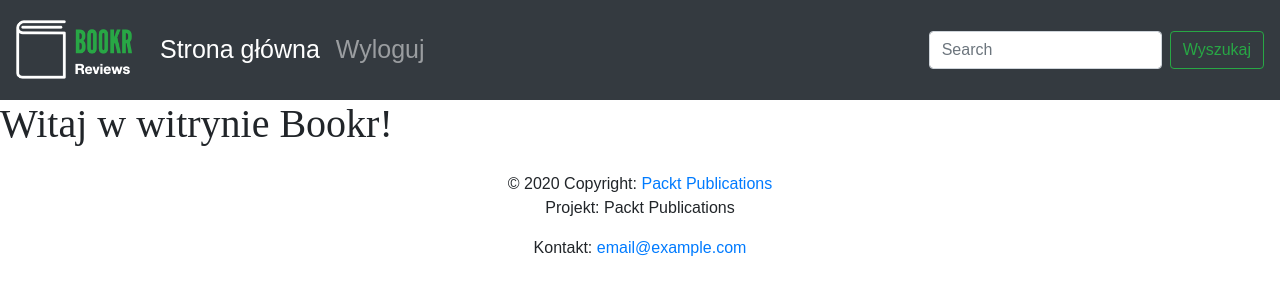
After one commit to DevJa318/bookr, a Django app: template reviews/templates/reviews/base.html in a window 1280 px wide. The commit adds this page. Shown: the top 300 px of the page. Run offline with Django 4.2, Linux system fonts and the light colour scheme; the template is opened without the code that fills it, so the values that code supplies are empty; some libraries are stand-ins or nearby versions; some web fonts are replaced.

Commit message:
Koniec Rozdziału 5. Dodano pliki statyczne - logo.png Wszystko poprawione

```diff
--- a/bookr/settings.py
+++ b/bookr/settings.py
@@ -117,6 +117,7 @@
 # https://docs.djangoproject.com/en/4.1/howto/static-files/
 
 STATIC_URL = 'static/'
+STATICFILES_DIRS = [os.path.join(BASE_DIR, 'static')]
 
 # Default primary key field type
 # https://docs.djangoproject.com/en/4.1/ref/settings/#default-auto-field
--- /dev/null
+++ b/reviews/templates/reviews/base.html
@@ -0,0 +1,3 @@
+{% extends 'base.html' %}
+{% load static %}
+{% block brand %}<img src="{% static 'reviews/logo.png' %}">{% endblock %}
--- a/reviews/templates/reviews/book_info.html
+++ b/reviews/templates/reviews/book_info.html
@@ -1,4 +1,4 @@
-{% extends 'base.html' %}
+{% extends 'reviews/base.html' %}
 
 {% block content %}
     <br>
--- a/reviews/templates/reviews/book_list.html
+++ b/reviews/templates/reviews/book_list.html
@@ -1,4 +1,4 @@
-{% extends 'base.html' %}
+{% extends 'reviews/base.html' %}
 
 {% block content %}
 <ul class="list-group">
--- a/reviews/urls.py
+++ b/reviews/urls.py
@@ -4,6 +4,7 @@
 
 
 urlpatterns = [
+    path('', views.index),
     path('books/', views.book_list, name='book_list'),
     path('books/<int:id>/', views.book_info, name='book-info'),
     path('book-search/', views.book_search, name='book_search'),
--- /dev/null
+++ b/static/main.css
@@ -0,0 +1,21 @@
+.navbar {
+    min-height: 100px;
+    font-size: 25px;
+}
+.navbar-brand {
+    font-size: 25px;
+}
+.navbar-brand > img {
+      height: 60px;
+}
+
+
+body {
+    font-family: 'Source Sans Pro', sans-serif;
+    background-color: #e8efe6
+    color: #393939
+    }
+
+h1, h2, h3, h4, h5, h6 {
+    font-family: 'Libre Baskerville', serif;
+    }
--- a/templates/base.html
+++ b/templates/base.html
@@ -13,18 +13,12 @@
     <link rel="stylesheet" href="https://cdnjs.cloudflare.com/ajax/libs/font-awesome/4.7.0/css/font-awesome.min.css">
 
     <title>Recenzja książki</title>
-    <style type="text/css">
-      .navbar {
-        min-height: 100px;
-        font-size: 25px;
-      }
-      .navbar-brand {
-        font-size: 25px;
-      }
-    </style>
+    <link rel="stylesheet" href="{% static 'main.css' %}">
+    <link rel="stylesheet" href="htttps://fonts.googleapis.com/css?family=Libre+Baskerville|Source+Sans+Pro&display=swap">
+</head>
      <body>
         <nav class="navbar navbar-expand-sm navbar-dark bg-dark sticky-top">
-          <a class="navbar-brand" href="/">Recenzja książki</a>
+          <a class="navbar-brand" href="/">{% block brand %}<img src="{% static 'logo.png' %}"> {% endblock %}</a>
           <button class="navbar-toggler" type="button" data-toggle="collapse" data-target="#navbarSupportedContent" aria-controls="navbarSupportedContent" aria-expanded="false" aria-label="Toggle navigation">
             <span class="navbar-toggler-icon"></span>
           </button>
```
Also changed, not shown: reviews/templates/base.html (deleted, +0 -10 lines), reviews/views.py (+8 -2 lines), reviews/static/reviews/logo.png (added), reviews/templates/reviews/searchresults.html (renamed from reviews/templates/searchresults.html), static/logo.png (added), 1 other file.
